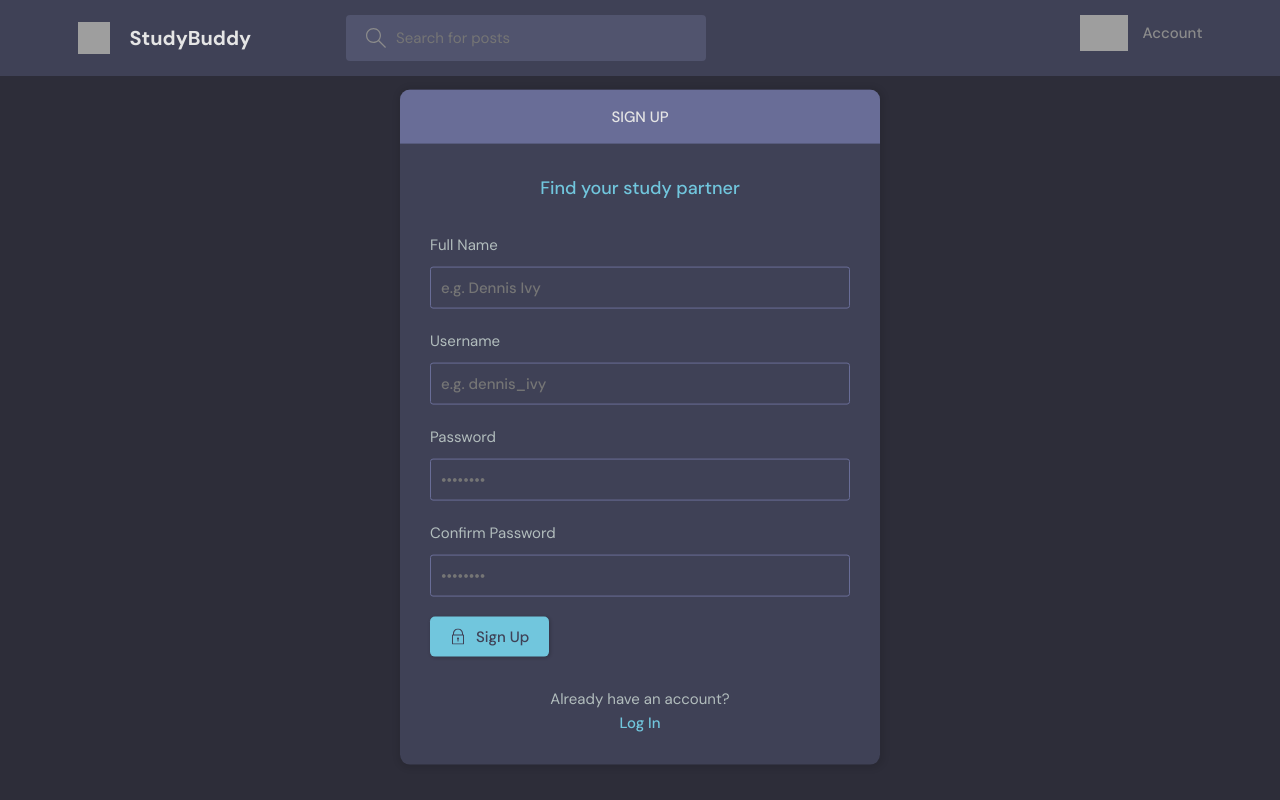
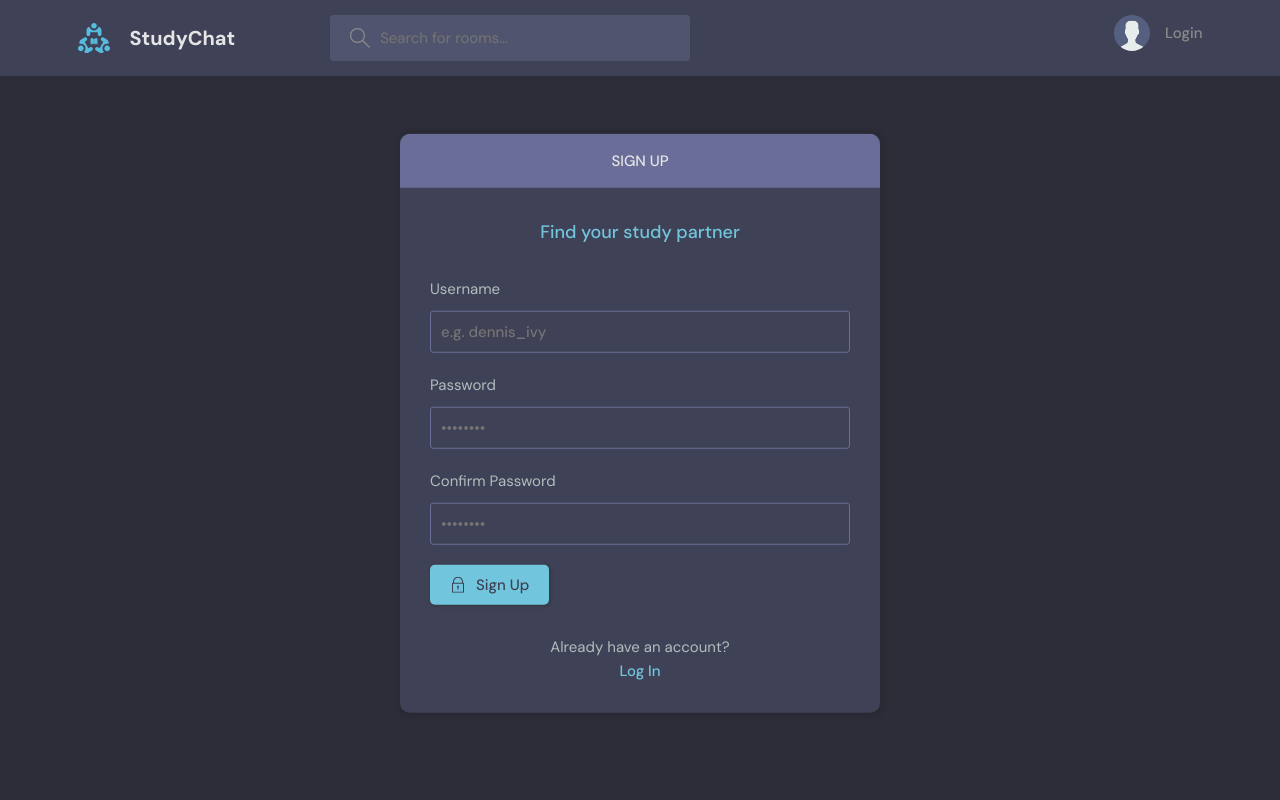
Before and after one commit to Anonymous-Technopath/Study-Chat-Website, a Django app: template base/templates/base/register.html in a window 1280 px wide. Run offline with Django 4.2, Linux system fonts and the light colour scheme; the template is opened without the code that fills it, so the values that code supplies are empty; grey boxes are pictures that could not be loaded.

Commit message:
Integrated register page with the theme

```diff
--- a/base/templates/base/register.html
+++ b/base/templates/base/register.html
@@ -1,64 +1,7 @@
-<!DOCTYPE html>
-<html lang="en">
-  <head>
-    <meta charset="UTF-8" />
-    <meta http-equiv="X-UA-Compatible" content="IE=edge" />
-    <meta name="viewport" content="width=device-width, initial-scale=1.0" />
-    <link rel="shortcut icon" href="assets/favicon.ico" type="image/x-icon" />
-    <link rel="stylesheet" href="style.css" />
-    <title>StudyBuddy - Find study partners around the world!</title>
-  </head>
-  <body>
-    <header class="header header--loggedIn">
-      <div class="container">
-        <a href="/" class="header__logo">
-          <img src="assets/logo.svg" />
-          <h1>StudyBuddy</h1>
-        </a>
-        <form class="header__search">
-          <label>
-            <svg
-              version="1.1"
-              xmlns="http://www.w3.org/2000/svg"
-              width="32"
-              height="32"
-              viewBox="0 0 32 32"
-            >
-              <title>search</title>
-              <path
-                d="M32 30.586l-10.845-10.845c1.771-2.092 2.845-4.791 2.845-7.741 0-6.617-5.383-12-12-12s-12 5.383-12 12c0 6.617 5.383 12 12 12 2.949 0 5.649-1.074 7.741-2.845l10.845 10.845 1.414-1.414zM12 22c-5.514 0-10-4.486-10-10s4.486-10 10-10c5.514 0 10 4.486 10 10s-4.486 10-10 10z"
-              ></path>
-            </svg>
-            <input placeholder="Search for posts" />
-          </label>
-        </form>
-        <nav class="header__menu">
-          <!-- Not Logged In -->
-          <a href="/login.html">
-            <img src="./assets/avatar.svg" />
-            <p>Account</p>
-          </a>
+{% extends 'main.html' %}
 
-          <!-- Logged In -->
-          <!-- <a href="#">
-            <div class="avatar avatar--medium active">
-              <img src="https://randomuser.me/api/portraits/men/37.jpg" />
-            </div>
-            <p>John Doe <span>@john_doe</span></p>
-            <svg
-              version="1.1"
-              xmlns="http://www.w3.org/2000/svg"
-              width="32"
-              height="32"
-              viewBox="0 0 32 32"
-            >
-              <title>chevron-down</title>
-              <path d="M16 21l-13-13h-3l16 16 16-16h-3l-13 13z"></path>
-            </svg>
-          </a> -->
-        </nav>
-      </div>
-    </header>
+{% block content %}
+
 <main class="auth layout">
   <div class="container">
     <div class="layout__box">
@@ -70,11 +13,8 @@
       <div class="layout__body">
         <h2 class="auth__tagline">Find your study partner</h2>
 
-            <form class="form" action="#">
-              <div class="form__group form__group">
-                <label for="fullname">Full Name</label>
-                <input id="fullname" name="fullname" type="text" placeholder="e.g. Dennis Ivy" />
-              </div>
+        <form class="form" method="POST" action="">
+          {% csrf_token %}
           <div class="form__group form__group">
             <label for="room_name">Username</label>
             <input id="username" name="username" type="text" placeholder="e.g. dennis_ivy" />
@@ -83,21 +23,21 @@
             <label for="password">Password</label>
             <input
               id="password"
-                  name="password"
+              name="password1"
+              type="password"
+              placeholder="&bull;&bull;&bull;&bull;&bull;&bull;&bull;&bull;"
+            />
+          </div>
+          <div class="form__group">
+            <label for="confirm_password">Confirm Password</label>
+            <input
+              id="confirm_password"
+              name="password2"
               type="password"
               placeholder="&bull;&bull;&bull;&bull;&bull;&bull;&bull;&bull;"
             />
           </div>
 
-              <div class="form__group">
-                <label for="confirm_password">Confirm Password</label>
-                <input
-                  id="confirm_password"
-                  name="confirm_password"
-                  type="password"
-                  placeholder="&bull;&bull;&bull;&bull;&bull;&bull;&bull;&bull;"
-                />
-              </div>
 
           <button class="btn btn--main" type="submit">
             <svg
@@ -122,11 +62,11 @@
 
         <div class="auth__action">
           <p>Already have an account?</p>
-              <a href="login.html" class="btn btn--link">Log In</a>
+          <a href="{% url 'login' %}" class="btn btn--link">Log In</a>
         </div>
       </div>
     </div>
   </div>
 </main>
-  </body>
-</html>
+
+{% endblock content %}
--- a/base/views.py
+++ b/base/views.py
@@ -46,7 +46,6 @@ def registerPage(request):
         form = UserCreationForm(request.POST)
         if form.is_valid():
             user = form.save(commit=False)
-
             user.username = user.username.lower()
             user.save()
             login(request,user)
```
Also changed, not shown: db.sqlite3. Lines whose indentation alone changed are shown as unchanged.
